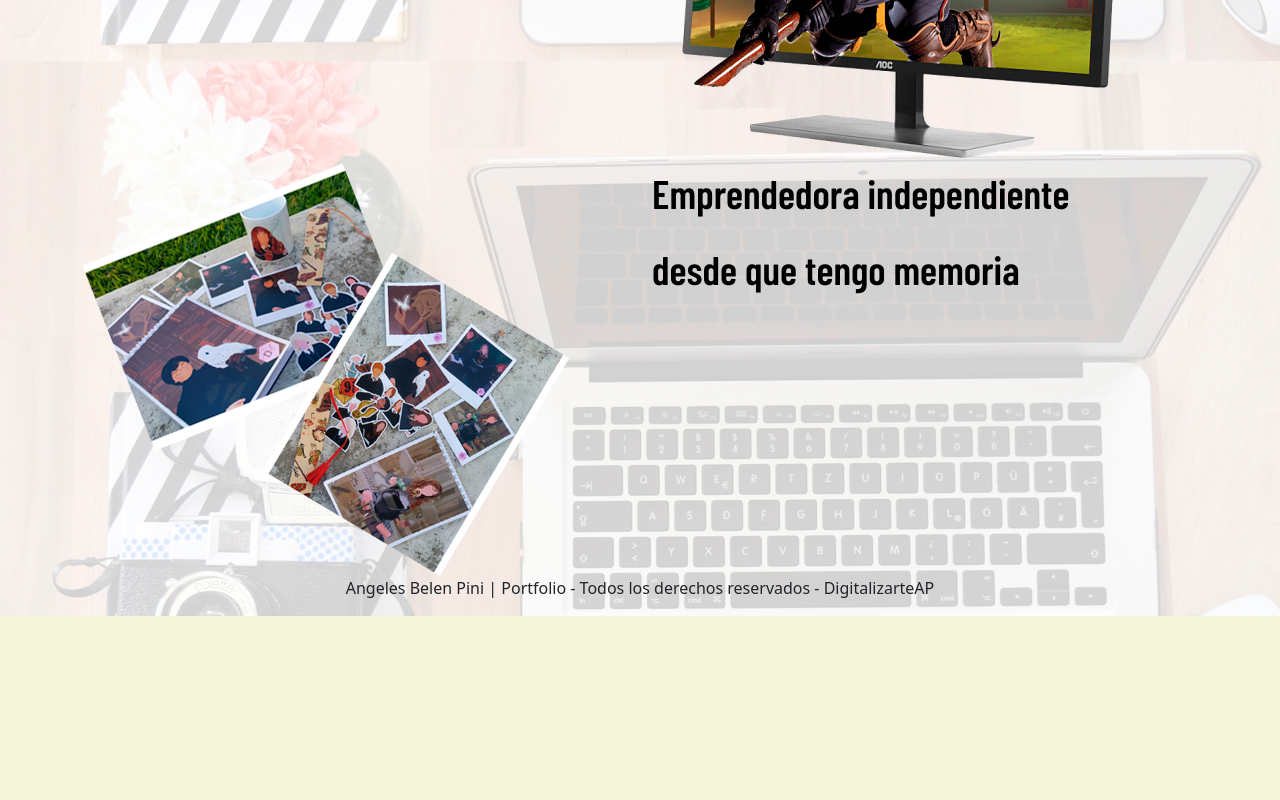
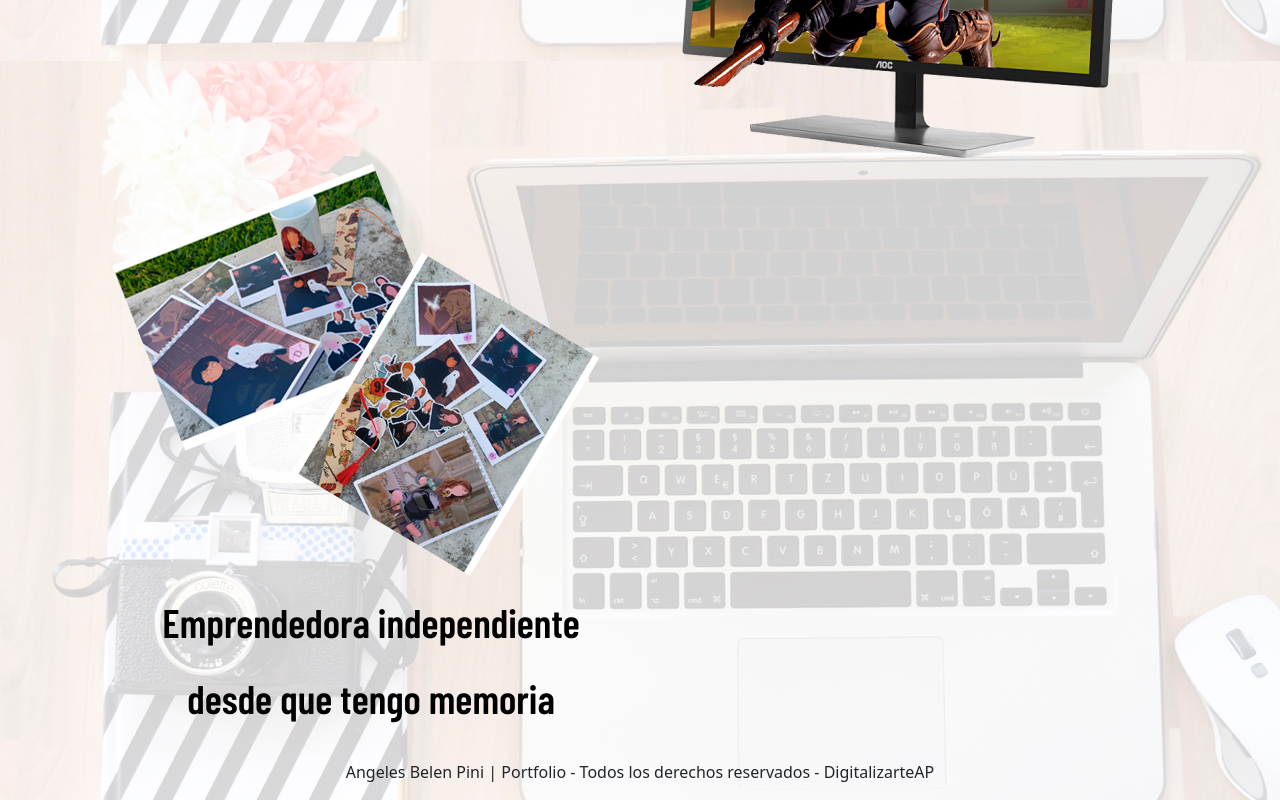
Before and after one commit to AngelesPini/angelespini, a website: page pages/about.html in a window 1280 px wide. Shown: the part 1475-2275 px from the top of the page. Before the commit the page ends 2091 px from the top, so only its background shows below. Drawn offline with nearby package versions, Linux system fonts and the light colour scheme; a web font is replaced by a local one.

Commit message:
ajustando columnas

```diff
--- a/pages/about.html
+++ b/pages/about.html
@@ -107,11 +107,11 @@
   </div>
 </section>
 <section class="container">
-  <div class="row">
+  <div class="row text-center">
     <div class="col-md-6">
       <img src="../media/collage.png" alt="collage">
     </div>
-    <div class="col-md-6">
+    <div class="col-md-6 m-3">
       <p class="fs-1">Emprendedora independiente</p>
       <p class="fs-1">desde que tengo memoria</p>
     </div>
```
